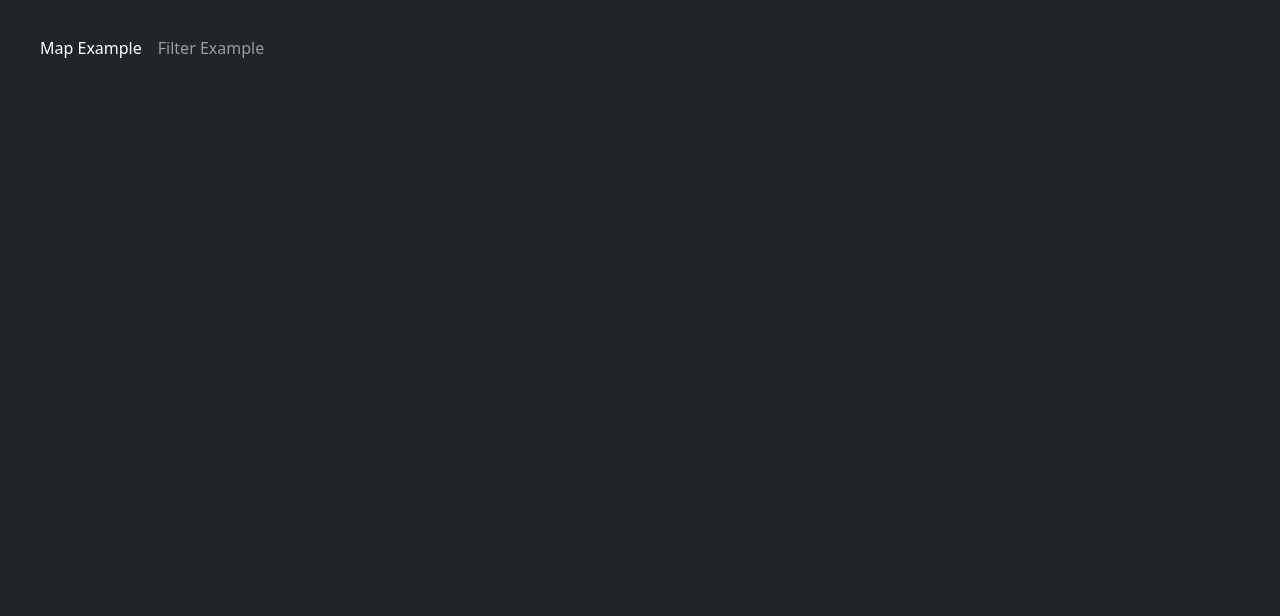
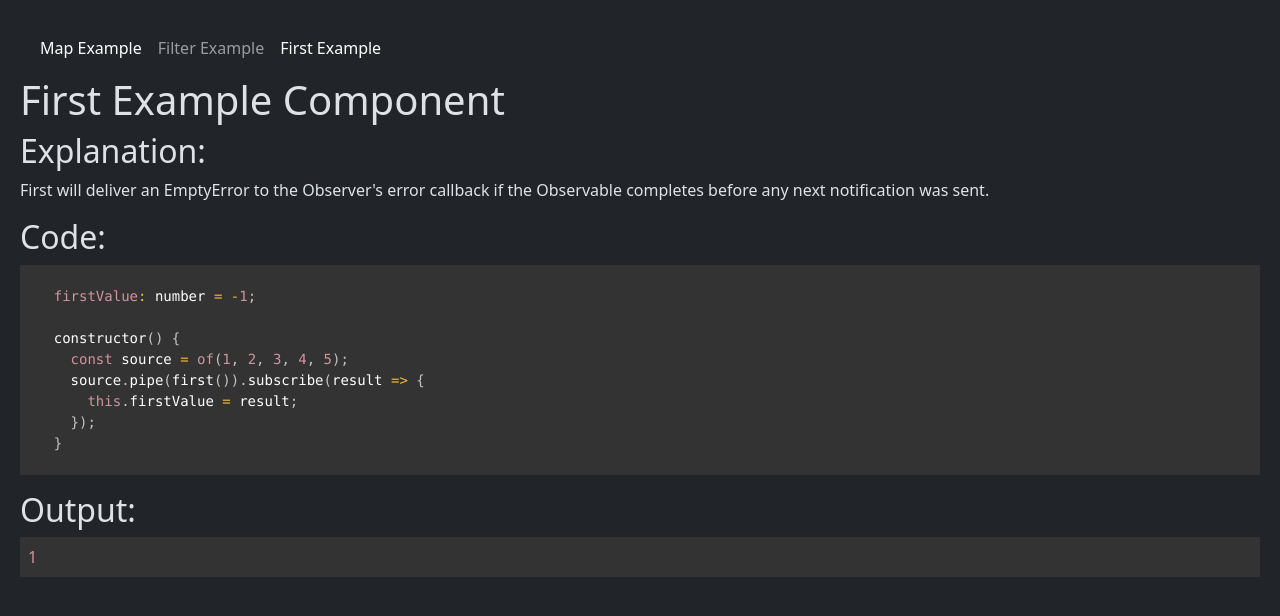
Before and after one commit to Lachi90/RxJsHandsOn, an Angular app in the folder RxJsHandsOn/: page /first-example in a window 1280 px wide. Before the commit this address led to /. Shown: the top 616 px of the page. Built offline with nearby package versions, Linux system fonts and the light colour scheme.

Commit message:
example for first

```diff
--- a/RxJsHandsOn/src/app/app-routing.module.ts
+++ b/RxJsHandsOn/src/app/app-routing.module.ts
@@ -2,11 +2,13 @@ import { NgModule } from '@angular/core';
 import { RouterModule, Routes } from '@angular/router';
 import { MapExampleComponent } from './map-example-component/map-example.component';
 import { FilterExampleComponent } from './filter-example/filter-example.component';
+import { FirstExampleComponent } from './first-example/first-example.component';
 
 const routes: Routes = [
   { path: '', redirectTo: '/map-example', pathMatch: 'full' },
   { path: 'map-example', component: MapExampleComponent },
-  { path: 'filter-example', component: FilterExampleComponent }
+  { path: 'filter-example', component: FilterExampleComponent },
+  { path: 'first-example', component: FirstExampleComponent }
 ];
 
 @NgModule({
--- a/RxJsHandsOn/src/app/app.module.ts
+++ b/RxJsHandsOn/src/app/app.module.ts
@@ -9,6 +9,7 @@ import { PrismComponent } from './prism/prism.component';
 import 'prismjs/components/prism-typescript';
 import { NavigationBarComponent } from './navigation-bar/navigation-bar.component';
 import { FilterExampleComponent } from './filter-example/filter-example.component';
+import { FirstExampleComponent } from './first-example/first-example.component';
 
 @NgModule({
   declarations: [
@@ -16,7 +17,8 @@ import { FilterExampleComponent } from './filter-example/filter-example.componen
     MapExampleComponent,
     PrismComponent,
     NavigationBarComponent,
-    FilterExampleComponent
+    FilterExampleComponent,
+    FirstExampleComponent
   ],
   imports: [
     BrowserModule,
--- /dev/null
+++ b/RxJsHandsOn/src/app/first-example/first-example.component.html
@@ -0,0 +1,9 @@
+<h1>First Example Component</h1>
+<h2>Explanation:</h2>
+<p> First will deliver an EmptyError to the Observer's error callback if the Observable completes before any next notification was sent.</p>
+
+<h2>Code:</h2>
+<pre prism class="dark" [innerHTML]="code"></pre>
+
+<h2>Output:</h2>
+<div prism class="dark p-2">{{ firstValue }}</div>
--- /dev/null
+++ b/RxJsHandsOn/src/app/first-example/first-example.component.ts
@@ -0,0 +1,30 @@
+import { Component } from '@angular/core';
+import { first, of } from 'rxjs';
+
+@Component({
+  selector: 'app-first-example',
+  templateUrl: './first-example.component.html',
+  styleUrls: ['./first-example.component.css']
+})
+export class FirstExampleComponent {
+  code: string = `
+    firstValue: number = -1;
+
+    constructor() {
+      const source = of(1, 2, 3, 4, 5);
+      source.pipe(first()).subscribe(result => {
+        this.firstValue = result;
+      });
+    }
+  `
+
+  firstValue: number = -1;
+
+  constructor() {
+    const source = of(1, 2, 3, 4, 5);
+    source.pipe(first()).subscribe(result => {
+      this.firstValue = result;
+    });
+  }
+
+}
--- a/RxJsHandsOn/src/app/navigation-bar/navigation-bar.component.html
+++ b/RxJsHandsOn/src/app/navigation-bar/navigation-bar.component.html
@@ -7,6 +7,9 @@
             <li class="nav-item">
                 <a class="nav-link" routerLink="/filter-example" routerLinkActive="active">Filter Example</a>
             </li>
+            <li class="nav-item">
+                <a class="nav-link" routerLink="/first-example" routerLinkActive="active">First Example</a>
+            </li>
         </ul>
     </div>
 </nav>
```
Also changed, not shown: RxJsHandsOn/src/app/first-example/first-example.component.css (added), 1 other file (tests, documents, lock files or other folders).
